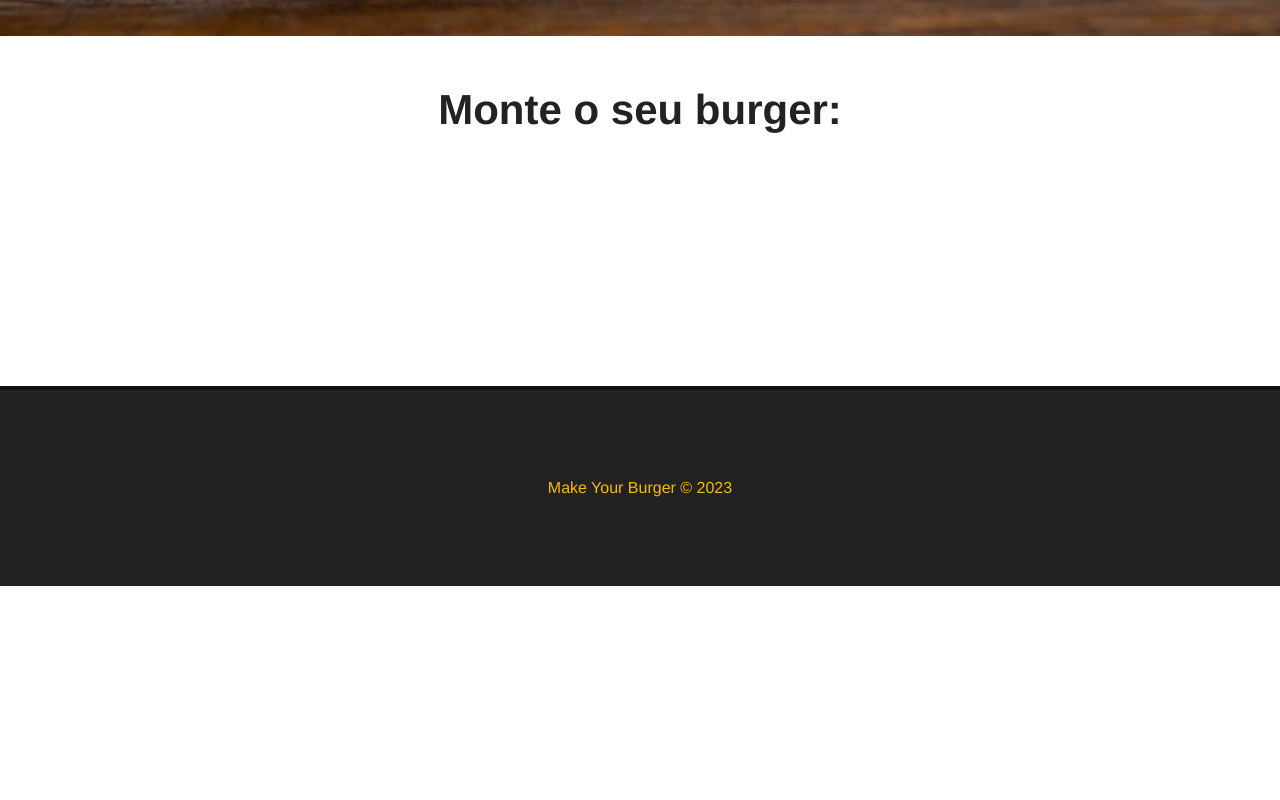
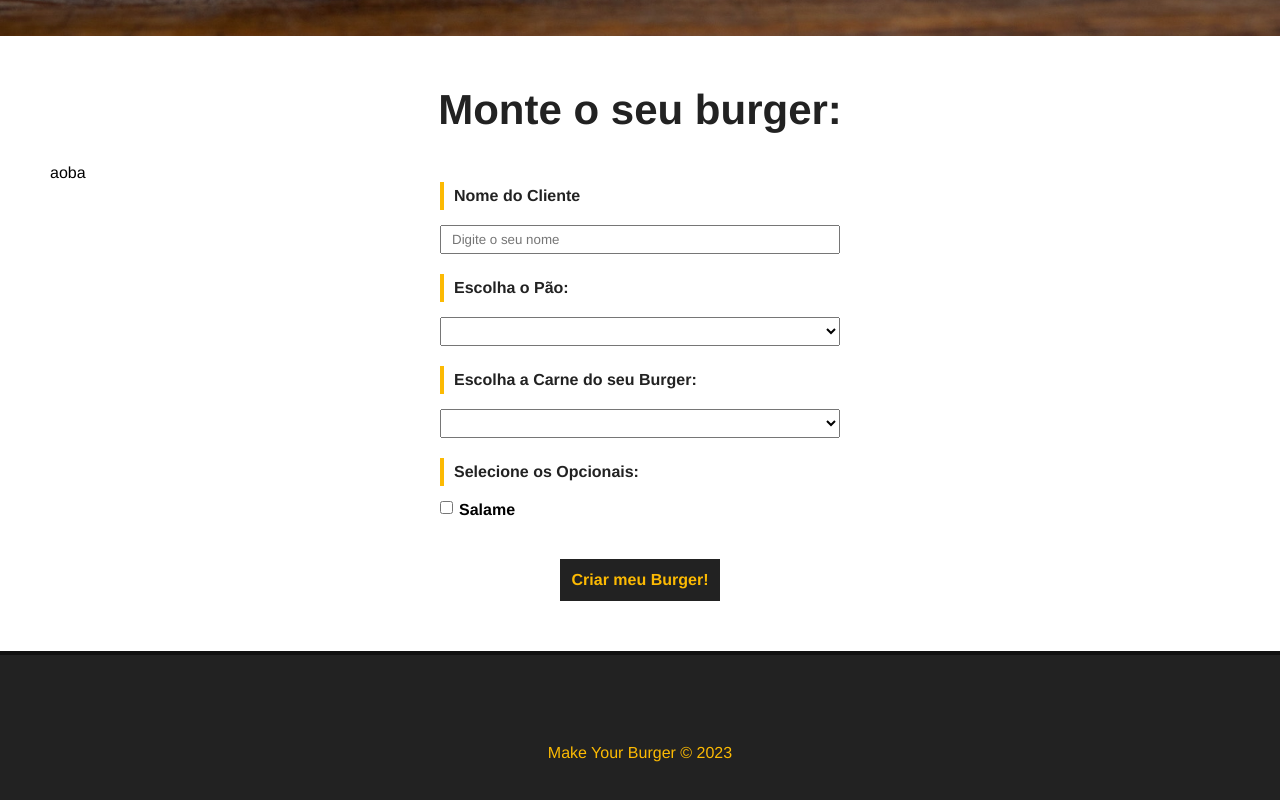
Before and after one commit to MateusFS99/MakeYourBurger-Vue, a Vue app: page / in a window 1280 px wide. Shown: the part 542-1342 px from the top of the page. Before the commit the page ends 1128 px from the top, so only its background shows below. Built offline with nearby package versions, Linux system fonts and the light colour scheme.

Commit message:
- Feat: Burger Form Created

```diff
--- /dev/null
+++ b/src/components/BurgerFormComponent.vue
@@ -0,0 +1,101 @@
+<template>
+  <div>
+    <p>aoba</p>
+    <div>
+      <form id="burger-form">
+        <div class="input-container">
+          <label for="nome">Nome do Cliente</label>
+          <input type="text" id="nome" name="nome" v-model="nome" placeholder="Digite o seu nome">
+        </div>
+
+        <div class="input-container">
+          <label for="pao">Escolha o Pão:</label>
+          <select name="pao" id="pao" v-model="pao">
+            <option value="">Selecione seu pão</option>
+            <option value="integral">Integral</option>
+          </select>
+        </div>
+
+        <div class="input-container">
+          <label for="carne">Escolha a Carne do seu Burger:</label>
+          <select name="carne" id="carne" v-model="carne">
+            <option value="">Selecione o tipo de carne</option>
+            <option value="maminha">Maminha</option>
+          </select>
+        </div>
+
+        <div id="opcionais-container" class="input-container">
+          <label for="opcionais">Selecione os Opcionais:</label>
+          <div class="checkbox-container">
+            <input type="checkbox" name="opcionais" v-model="opcionais" value="salame">
+            <span>Salame</span>
+          </div>
+        </div>
+
+        <div class="input-container">
+          <input type="submit" class="btn-submit" value="Criar meu Burger!">
+        </div>
+      </form>
+    </div>
+  </div>
+</template>
+
+<style scoped>
+#burger-form {
+  max-width: 400px;
+  margin: 0 auto;
+}
+
+.input-container {
+  display: flex;
+  flex-direction: column;
+  margin-bottom: 20px;
+}
+
+label {
+  font-weight: bold;
+  margin-bottom: 15px;
+  color: #222;
+  padding: 5px 10px;
+  border-left: 4px solid #FCBA03;
+}
+
+input,
+select {
+  padding: 5px 10px;
+}
+
+#opcionais-container {
+  flex-direction: row;
+  flex-wrap: wrap;
+}
+
+.checkbox-container {
+  display: flex;
+  align-items: flex-start;
+  width: 50%;
+  margin-bottom: 20px;
+}
+
+.checkbox-container span {
+  margin-left: 6px;
+  font-weight: bold;
+}
+
+.btn-submit {
+  background-color: #222;
+  color: #FCBA03;
+  font-weight: bold;
+  border: 2px solid #222;
+  padding: 10px;
+  font-size: 16px;
+  margin: 0 auto;
+  cursor: pointer;
+  transition: .5s;
+}
+
+.btn-submit:hover {
+  background-color: transparent;
+  color: #222;
+}
+</style>
--- a/src/views/HomePage.vue
+++ b/src/views/HomePage.vue
@@ -2,15 +2,18 @@
   <BannerComponent />
   <div class="main-container">
     <h1>Monte o seu burger:</h1>
+    <BurgerFormComponent />
   </div>
 </template>
 
 <script>
 import BannerComponent from "../components/BannerComponent.vue";
+import BurgerFormComponent from "../components/BurgerFormComponent.vue";
 
 export default {
   components: {
     BannerComponent,
+    BurgerFormComponent
   },
 }
 </script>
```
